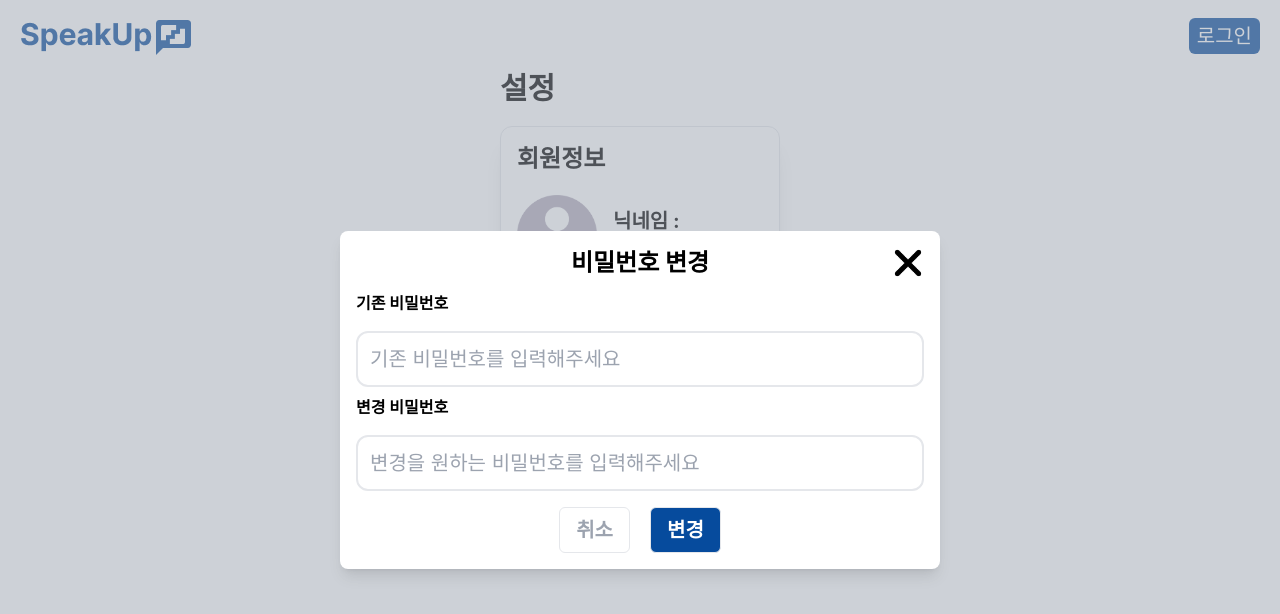
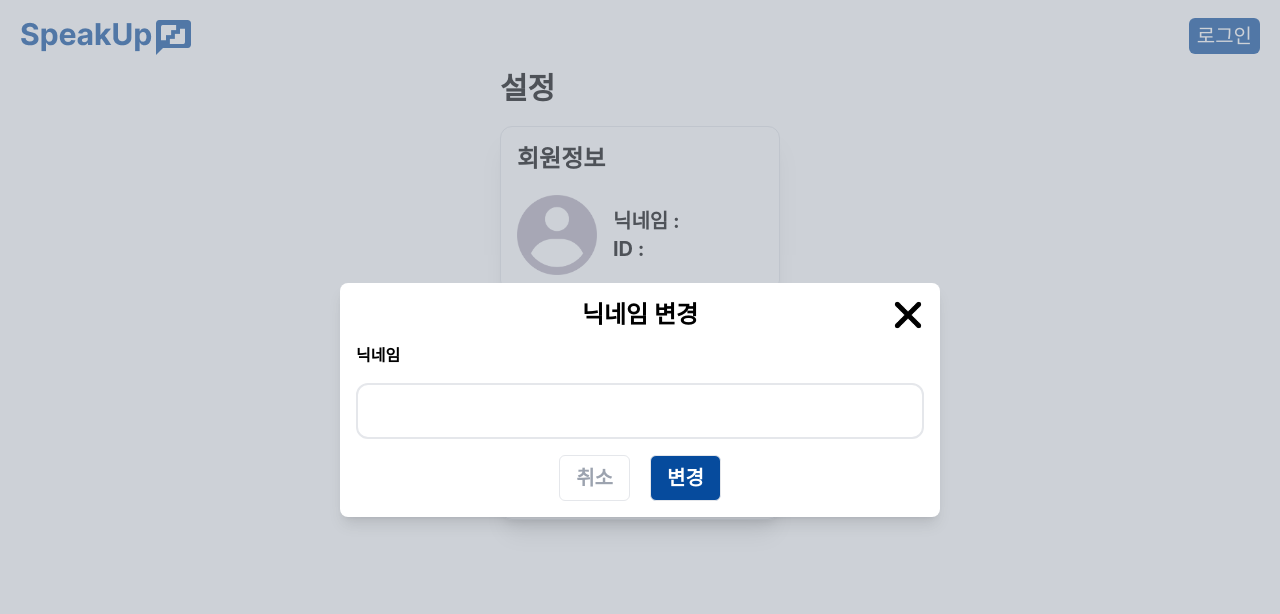
Before and after one commit to jeon-cola/englishword, a React (Create React App) app in the folder englishwords/: page /mypages in a window 1280 px wide. Both pictures are taken after a click on the picture 748 px from the left and 359 px from the top of the page. Shown: the top 614 px of the page. Built offline with nearby package versions, Linux system fonts and the light colour scheme.

Commit message:
nickname 변경 로직 추가

```diff
--- a/englishwords/src/feature/NavBar.tsx
+++ b/englishwords/src/feature/NavBar.tsx
@@ -88,7 +88,7 @@ const NavBar:React.FC<NavBarProps> = ({isLogin, setIsLogin}) => {
                 </div>
               </div>
               <p
-                onClick={() => {nav("/mypages")}}
+                onClick={() => {setIsOpen(false); nav("/mypages")}}
                 className="font-bold text-[#374151] cursor-pointer hover:bg-[#E1DBDB] px-5 py-2 rounded-md"
                 >설정</p>
               <p
--- a/englishwords/src/feature/login/mypage/Mypage.tsx
+++ b/englishwords/src/feature/login/mypage/Mypage.tsx
@@ -5,11 +5,33 @@ import next_icon from "../../../componenets/next.png"
 import { useRef, useState } from "react"
 import axios from "axios"
 
-const MyPage:React.FC<MyPagesProps> = ({isLogin}) => {
+const MyPage:React.FC<MyPagesProps> = ({isLogin, setIsLogin}) => {
     const [isModal, setIsModal] = useState(false)
     const [isConnect, setIsConnect] = useState<boolean | null>(null)
     const password = useRef<HTMLInputElement>(null)
     const changePassword = useRef<HTMLInputElement>(null)
+    const nickname = useRef<HTMLInputElement>(null)
+    const [isMode, setIsMode] = useState("")
+
+    const changeNicknameHandler= async () => {
+        try {
+            await axios.post("http://localhost:8080/api/auth/change_nickname", {id: isLogin.id, nickname: nickname.current?.value})
+            .then((res) => {
+                const data = res.data.message
+                if (data === "successful") {
+                    setIsLogin(prev => ({
+                        ...prev,
+                        nickname: res.data.data
+                    }))
+                    window.alert("닉네임이 성공적으로 변경되었습니다.")
+                    setIsModal(false)
+                }
+            })
+        } catch (error) {
+            console.log(error)
+            window.alert("서버에러 잠시후 시도해주세요")
+        }
+    }
 
     const changePasswordHandler = async () => {
         try {
@@ -26,12 +48,20 @@ const MyPage:React.FC<MyPagesProps> = ({isLogin}) => {
             })
         } catch (error) {
             console.log(error)
-            window.alert(error)
+            window.alert("서버에러 잠시후 시도해주세요")
         }
     }
 
+
     const passwordHandler = (e: React.MouseEvent<HTMLImageElement>) => {
         e.preventDefault()
+        setIsMode("changePassword")
+        setIsModal(true)
+    }
+
+    const nicknameHandelr = (e: React.MouseEvent<HTMLImageElement>) => {
+        e.preventDefault()
+        setIsMode("changeNickname")
         setIsModal(true)
     }
 
@@ -50,13 +80,31 @@ const MyPage:React.FC<MyPagesProps> = ({isLogin}) => {
                 </div>
             </div>
 
+                <div className="w-full p-4 border rounded-xl shadow-xl flex justify-between items-center">
+                    <p className="font-bold text-2xl text-left">닉네임 변경하기</p>
+                    <img src={next_icon} alt="next_icon" className="w-[30px]" onClick={nicknameHandelr}/>
+                </div>
+
                 <div className="w-full  p-4 border rounded-xl shadow-xl flex justify-between items-center">
                     <p className="font-bold text-2xl text-left">비밀번호 변경하기</p>
                     <img src={next_icon} alt="next icon" className="w-[30px]" onClick={passwordHandler}/>
                 </div>
 
 
-        {isModal ? < Modal
+
+        { isModal && (isMode === "changeNickname") && <Modal
+            functionHandler={changeNicknameHandler}
+            title="닉네임 변경"
+            discript={
+                <div className="w-full flex flex-col gap-2 mt-3">
+                    <p className="text-left font-bold text-md" >닉네임</p>
+                    <input ref={nickname} type="text" placeholder={isLogin.nickname} className="text-xl p-3 border-2 rounded-xl focus:border-[#064B9D] focus:outline-none focus:ring-2 focus:ring-[#064B9D] w-full mt-2"/>
+                </div>
+            }
+            buttonName="변경"  isModal={setIsModal}
+        />}
+
+        { isModal && (isMode === "changePassword" ) &&  (< Modal
             functionHandler={changePasswordHandler}
             title="비밀번호 변경"
             discript={
@@ -67,7 +115,7 @@ const MyPage:React.FC<MyPagesProps> = ({isLogin}) => {
                     <p className="text-left font-bold text-md">변경 비밀번호</p>
                     <input ref={changePassword}type="password" placeholder="변경을 원하는 비밀번호를 입력해주세요" className="text-xl p-3 border-2 rounded-xl focus:border-[#064B9D] focus:outline-none focus:ring-2 focus:ring-[#064B9D] w-full mt-2"/>
                 </div>}
-            buttonName="변경" isModal={setIsModal} /> : ""}
+            buttonName="변경" isModal={setIsModal} />)}
 
         </div>
     )
--- a/englishwords/src/routes/MyPagesRouter.tsx
+++ b/englishwords/src/routes/MyPagesRouter.tsx
@@ -6,12 +6,13 @@ import MyPage from "../feature/login/mypage/Mypage"
   isLogin: {
     id: string,
     nickname: string
-  }
+  },
+  setIsLogin: React.Dispatch<React.SetStateAction<{id: string, nickname: string}>>
 }
 
-const MypagesRouter: React.FC<MyPagesProps> = ({isLogin}) => {
+const MypagesRouter: React.FC<MyPagesProps> = ({isLogin, setIsLogin}) => {
   return(
-    <MyPage isLogin={isLogin}/>
+    <MyPage isLogin={isLogin} setIsLogin={setIsLogin}/>
   )
 }
 export default MypagesRouter
--- a/englishwords/src/routes/PageRouter.tsx
+++ b/englishwords/src/routes/PageRouter.tsx
@@ -21,7 +21,7 @@ const PageRouter: React.FC = () => {
         <Route path="/word" element={<WordRouter/>} />
         <Route path="/template" element={<TemplateRouter/>} />
         <Route path="/login" element={<Authentication setIsLogin={setIsLogin}/>} />
-        <Route path="/mypages" element={<MypagesRouter isLogin={isLogin}/> }/>
+        <Route path="/mypages" element={<MypagesRouter isLogin={isLogin} setIsLogin={setIsLogin}/> }/>
       </Routes>
     </div>
   )
```
Also changed, not shown: 1 other file (tests, documents, lock files or other folders).
